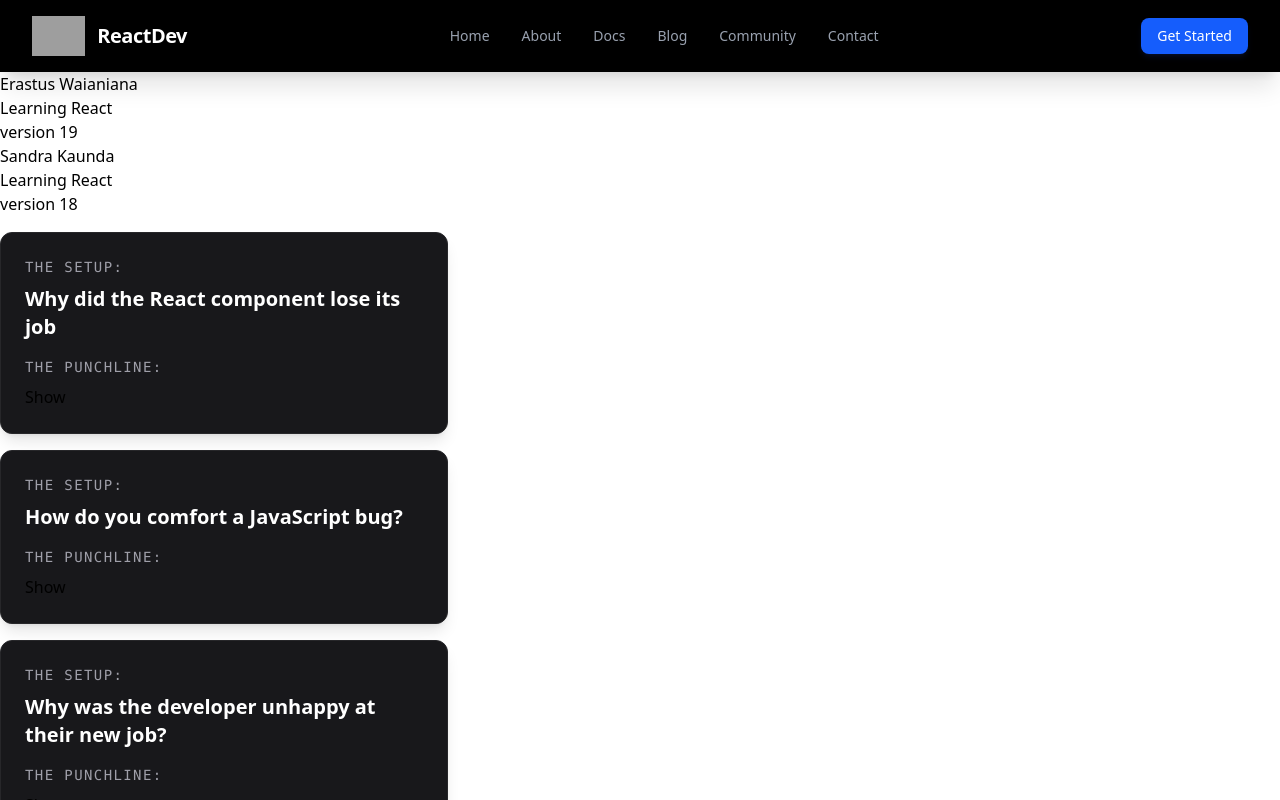
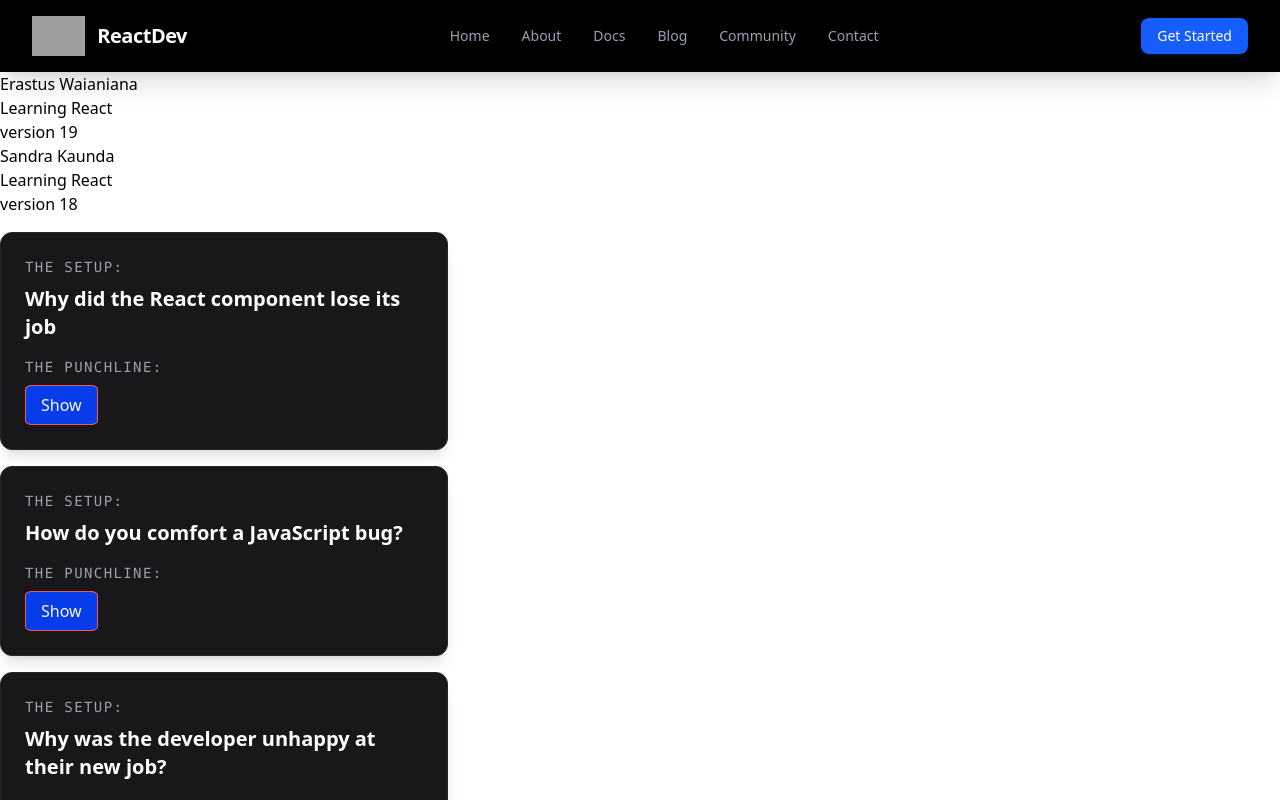
Before and after one commit to wainaina-mwangi/New-pro, a React (Vite) app: page / in a window 1280 px wide. Shown: the top 800 px of the page. Built offline with nearby package versions, Linux system fonts and the light colour scheme; grey boxes are pictures that could not be loaded.

Commit message:
css code for styling the show button

```diff
--- a/src/components/Joke.jsx
+++ b/src/components/Joke.jsx
@@ -13,7 +13,7 @@ function Joke(props) {
 
       <p className="text-zinc-400 text-sm font-mono mb-2 uppercase tracking-widest">The Punchline:</p>
     { isShown && <p className="text-lg text-blue-400 italic font-medium">"{props.punchline}"</p>}
-      <button onClick={toggleShown}>Show</button>
+      <button className='jokes' onClick={toggleShown}>Show</button>
     </div>
   )
 }
--- a/src/index.css
+++ b/src/index.css
@@ -123,3 +123,11 @@ header > h1{
 .state button:active {
   transform: scale(0.95);
 }
+
+.jokes{
+  background-color: #073ceb;
+  color: #f9f9f9;
+  padding: 7px 15px;
+  border-radius: 10%;
+  border: 1px solid #F55A5A;
+}
```
